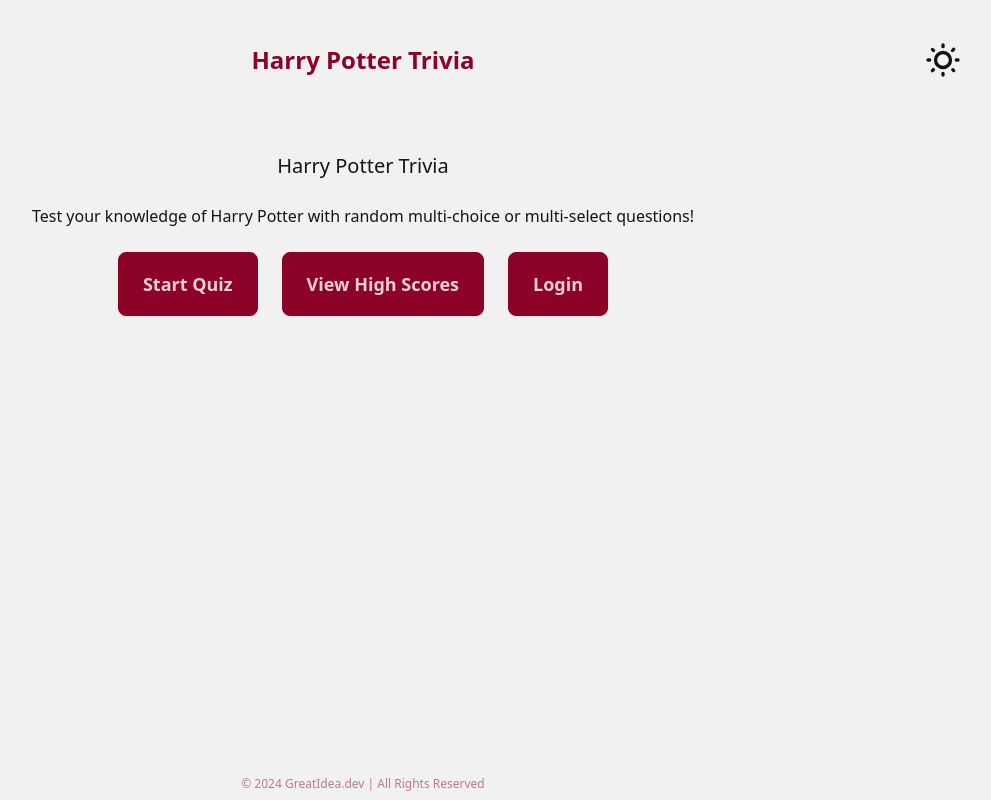
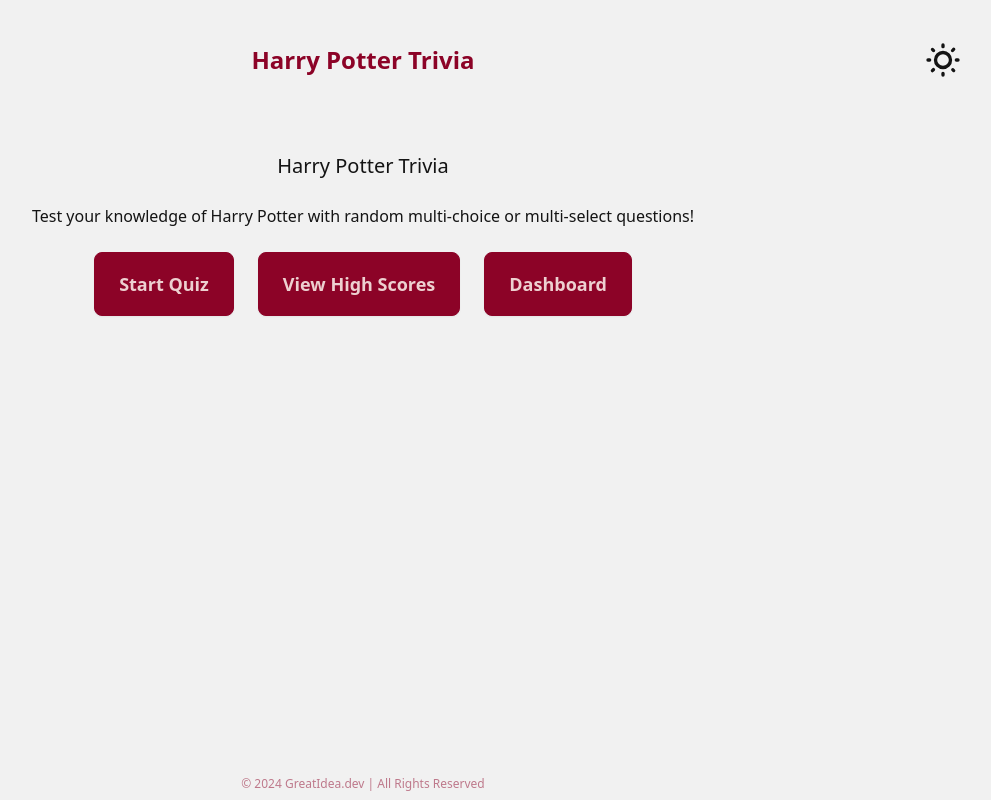
Before and after one commit to W5DEV/svelte-hp-trivia-hq, a SvelteKit app: page / in a window 1280 px wide. Shown: the whole page, without its empty margins (277-1268 px from the left). Built offline with nearby package versions, Linux system fonts and the light colour scheme.

Commit message:
feat: udpated home page

```diff
--- a/src/routes/+page.svelte
+++ b/src/routes/+page.svelte
@@ -8,6 +8,6 @@
     <div class="flex flex-row justify-center items-center gap-6">
         <button class="btn btn-primary btn-xs sm:btn-sm md:btn-md lg:btn-lg">Start Quiz</button>
         <button class="btn btn-primary btn-xs sm:btn-sm md:btn-md lg:btn-lg">View High Scores</button>
-        <a class="btn btn-primary btn-xs sm:btn-sm md:btn-md lg:btn-lg" href="/login">Login</a>
+        <a class="btn btn-primary btn-xs sm:btn-sm md:btn-md lg:btn-lg" href="/dashboard">Dashboard</a>
     </div>
 </section>
```
